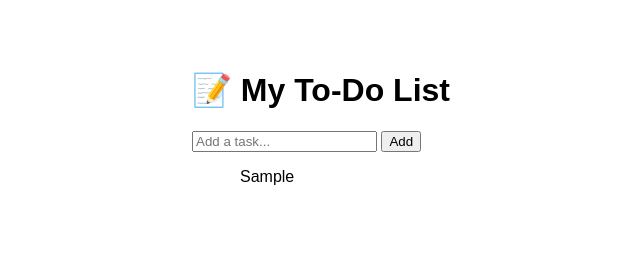
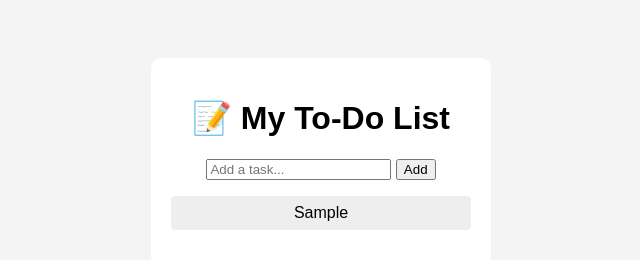
Before and after one commit to Muksith3/todo-app, a plain HTML site: page index.html in a window 1280 px wide. Both pictures are taken after typing "Sample" into the empty fields and a click on the button "Add". Shown: the whole page, without its empty margins (319-959 px from the left). Drawn offline with Linux system fonts and the light colour scheme.

Commit message:
Update style.css

```diff
--- a/style.css
+++ b/style.css
@@ -1,15 +1,27 @@
 body {
-  font-family: Arial;
+  font-family: sans-serif;
+  background-color: #f4f4f4;
   display: flex;
   justify-content: center;
-  margin-top: 50px;
+  padding: 50px;
 }
 
-.app {
+.container {
+  background: white;
+  padding: 20px;
+  border-radius: 10px;
+  width: 300px;
   text-align: center;
 }
 
-#task-list li {
+ul {
   list-style: none;
-  margin: 8px;
+  padding: 0;
 }
+
+li {
+  padding: 8px;
+  margin: 4px 0;
+  background: #eee;
+  border-radius: 4px;
+}
```
